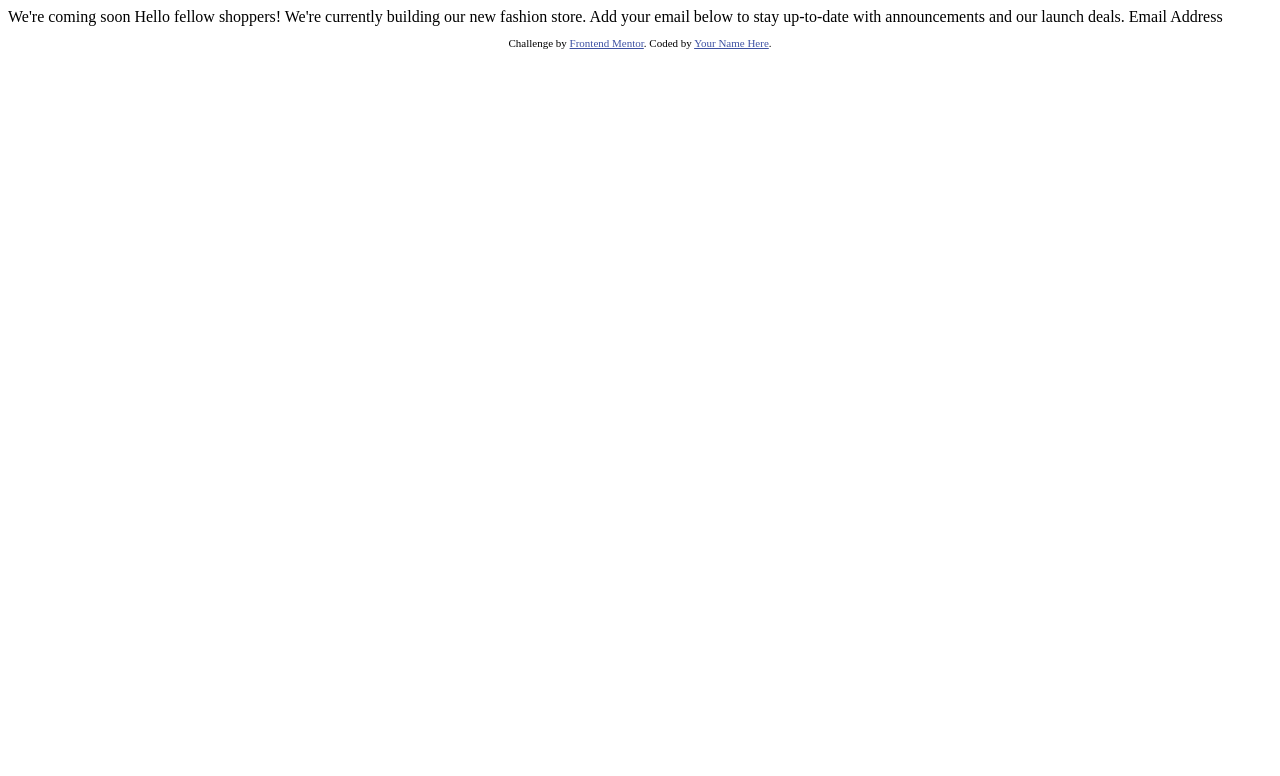
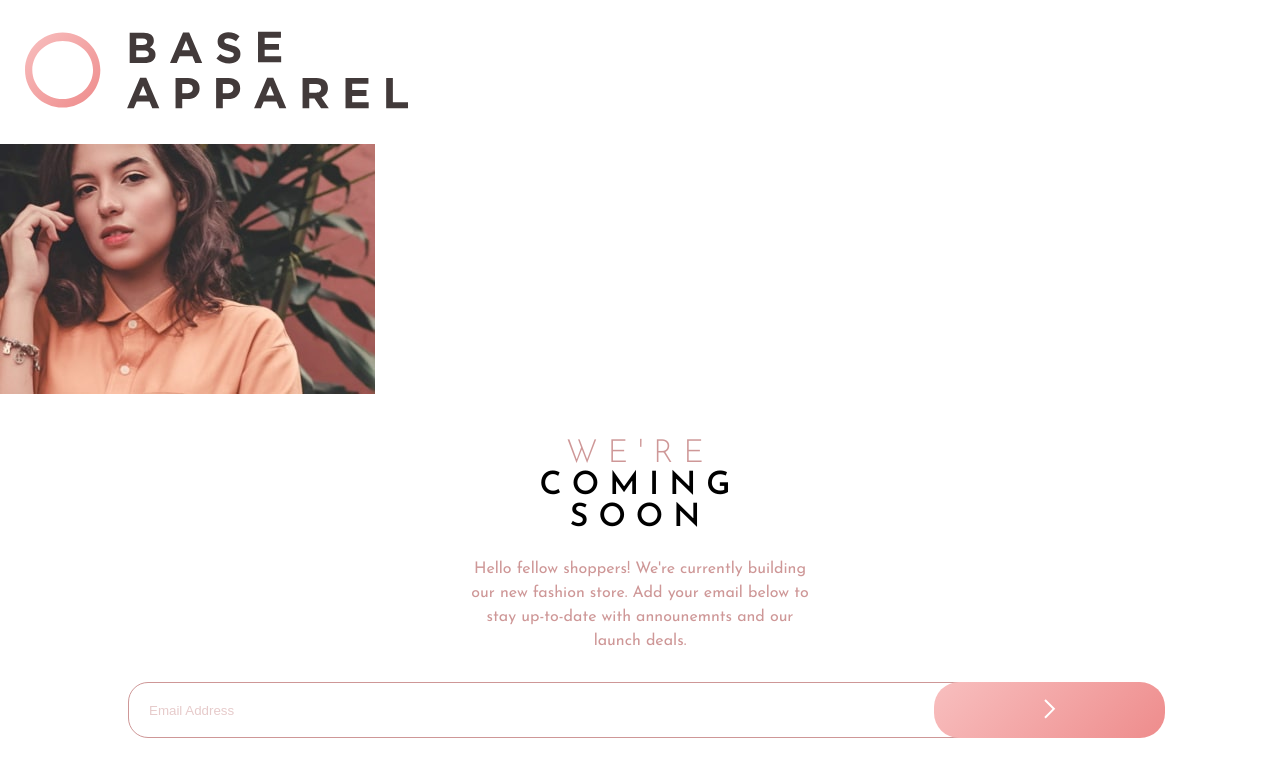
Before and after one commit to Gc87J/base-apparel-coming-soon, a plain HTML site: page index.html in a window 1280 px wide. Drawn offline with Linux system fonts and the light colour scheme; a web font is replaced by a local one.

Commit message:
Finished most of the customizing

```diff
--- a/index.html
+++ b/index.html
@@ -6,28 +6,67 @@
 
   <link rel="icon" type="image/png" sizes="32x32" href="./images/favicon-32x32.png">
 
-  <title>Frontend Mentor | Base Apparel coming soon page</title>
+  <title>Base Apparel coming soon page</title>
 
-  <!-- Feel free to remove these styles or customise in your own stylesheet 👍 -->
-  <style>
-    .attribution { font-size: 11px; text-align: center; }
-    .attribution a { color: hsl(228, 45%, 44%); }
-  </style>
+  <link rel="stylesheet" href="/css/styles.css">
+
+  <link rel="preconnect" href="https://fonts.googleapis.com">
+  <link rel="preconnect" href="https://fonts.gstatic.com" crossorigin>
+  <link href="https://fonts.googleapis.com/css2?family=Barlow+Semi+Condensed:wght@200;300;400;700&family=Big+Shoulders+Display:wght@700&family=Josefin+Sans:wght@300;400;600&family=Kumbh+Sans:wght@400;700&family=Lexend+Deca&family=Lobster&family=Manrope:wght@500;700&family=Montserrat:wght@400;500;600;700&family=Outfit:wght@300;400;600&family=Poppins:ital,wght@0,300;0,400;0,500;0,600;0,700;1,400;1,600&family=Roboto:wght@400;500;700&family=Source+Serif+Pro:ital,wght@1,400;1,600&family=Supermercado+One&family=Ubuntu:wght@400;500;700&display=swap" rel="stylesheet">
+
+
+  <script src="/app.js" charset="UTF-8" async></script>
 </head>
 <body>
 
-  We're coming soon
+  <main>
 
-  Hello fellow shoppers! We're currently building our new fashion store.
-  Add your email below to stay up-to-date with announcements and our launch deals.
+    <header>
+      <div class="logo-container">
+        <img src="/images/logo.svg" alt="">
+      </div>
+    </header>
 
-  Email Address
+    <div class="image-container">
+      <img src="/images/hero-mobile.jpg" alt="">
+    </div>
 
-  <footer>
+    <div class="main-content-container">
+      <div class="heading">
+        <p><span>WE'RE</span><br>COMING<br>SOON</p>
+      </div>
+
+      <div class="content">
+        <p>Hello fellow shoppers! We're currently building<br>our new fashion store. Add your email below to<br>stay up-to-date with announemnts and our<br> launch deals.</p>
+      </div>
+
+      <form action="" target="_blank" method="post">
+        <input required type="email" placeholder="Email Address">
+        <button><img src="/images/icon-arrow.svg" alt=""></button>
+      </form>
+
+
+    </div>
+
+
+  </main>
+
+
+
+
+
+
+
+
+
+
+
+
+  <!-- <footer>
     <p class="attribution">
       Challenge by <a href="https://www.frontendmentor.io?ref=challenge" target="_blank">Frontend Mentor</a>.
       Coded by <a href="#">Your Name Here</a>.
     </p>
-  </footer>
+  </footer> -->
 </body>
 </html>
--- /dev/null
+++ b/sass/styles.scss
@@ -0,0 +1,96 @@
+* {
+  box-sizing: border-box;
+  margin: 0;
+  padding: 0;
+}
+
+body{
+  font-size: 16px;
+  font-family: "Josefin Sans", sans-serif;
+  height: 105vh;
+}
+
+
+.logo-container{
+
+
+  img{
+    margin-top: 30px;
+    width: 30%;
+    margin-bottom: 30px;
+    margin-left: 25px;
+
+  }
+}
+
+
+.main-content-container{
+  text-align: center;
+
+
+
+.heading {
+  margin-top: 40px;
+  text-align: center;
+
+
+p{
+  font-size:2rem ;
+  letter-spacing: 10px;
+  font-weight: 600;
+
+
+span{
+  color: hsl(0, 36%, 70%) ;
+  font-weight: 300;
+
+
+}}
+}
+
+.content {
+  margin: 23px 10px 29px 10px;
+  line-height: 1.5;
+
+
+p{
+  font-size: 1rem;
+  color: hsl(0, 36%, 70%);
+  font-weight: 400;
+}
+}
+
+
+form {
+
+
+  input{
+    height: 7vh;
+    width: 80%;
+    border-radius: 20px;
+    border: 1px solid hsl(0, 36%, 70%);
+
+    &::placeholder{
+      color: hsl(0, 36%, 70%) ;
+      position:relative;
+      left:20px;
+      opacity: 50%;
+
+    }
+
+    // margin-left: 200px;
+  }
+
+
+  button {
+    position: absolute;
+    width: 18%;
+    left: 73%;
+    border-radius: 25px;
+    height: 7vh;
+    border:none;
+    background: linear-gradient( 135deg, hsl(0, 80%, 86%), hsl(0, 74%, 74%) )  ;
+  }
+}
+
+}
```
Also changed, not shown: app.js (added), css/styles.css (added), sass/_desktopview.scss (added), 1 other file.
